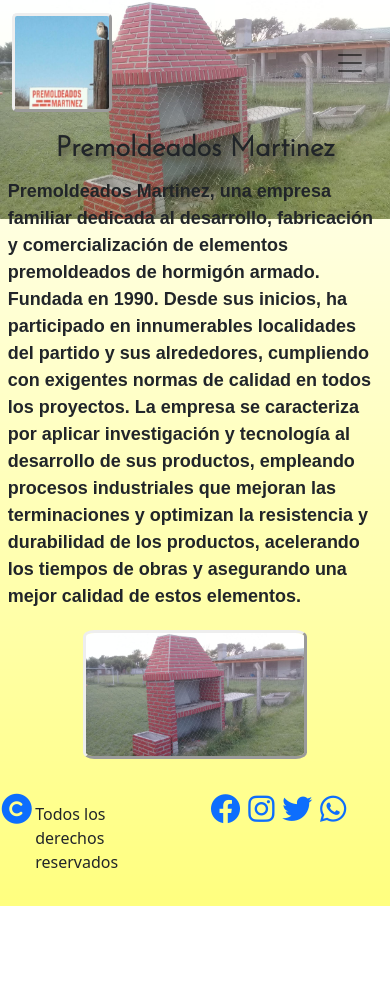
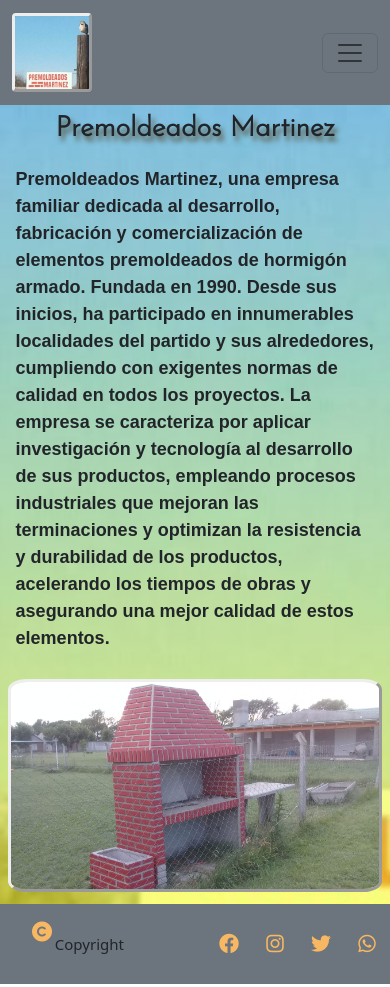
Before and after one commit to MagdaNessi/MartinezPremoldeados, a website: page index.html in a window 390 px wide. Before the commit the page ends 906 px from the top, so only its background shows below. Drawn offline with nearby package versions, Linux system fonts and the light colour scheme.

Commit message:
correccion de medias

```diff
--- a/index.html
+++ b/index.html
@@ -35,20 +35,20 @@
     <link rel="stylesheet" href="./css/estilo.css">
 </head>
 
-<body class="body__fondo">
+<body>
     <header>
         <!--NAVBAR BOOSTRAP-->
-        <nav class="navbar navbar-expand-lg bg-none">
+        <nav class="navbar navbar-expand-lg bg-secondary">
             <div class="container-fluid">
                 <a class="navbar-brand me-auto" href="./index.html"><img src="./imagen/logo.jpg" class="img-fluid"
-                        width="100px" height="100px" alt="Logo"></a>
+                        width="80px" height="80px" alt="Logo"></a>
                 <button class="navbar-toggler" type="button" data-bs-toggle="collapse"
                     data-bs-target="#navbarSupportedContent" aria-controls="navbarSupportedContent"
                     aria-expanded="false" aria-label="Toggle navigation">
                     <span class="navbar-toggler-icon"></span>
                 </button>
                 <div class="collapse navbar-collapse" id="navbarSupportedContent">
-                    <ul class="navbar-nav ms-auto mb-2 mb-lg-0 ">
+                    <ul class="navbar-nav text-center ms-auto mb-2 mb-lg-0 ">
                         <li class="nav-item">
                             <a class="nav-link active" aria-current="page" href="./index.html">Nosotros</a>
                         </li>
@@ -59,7 +59,7 @@
                             <a class="nav-link" href="./pages/servicios.html">Servicios</a>
                         </li>
                         <li class="nav-item">
-                            <a class="nav-link" href="./pages/galeria.html">Galeria</a>
+                            <a class="nav-link" href="./pages/galeria.html">Galería</a>
                         </li>
                         <li class="nav-item">
                             <a class="nav-link" href="./pages/contactanos.html">Contactanos</a>
@@ -72,7 +72,7 @@
             </div>
         </nav>
     </header>
-    <main>
+    <main  class="body__fondo">
         <section >
             <h1 class="animate__animated animate__flipInX">Premoldeados Martinez</h1>
 
@@ -102,10 +102,10 @@
 
     </main>
 
-    <footer>
+    <footer class="bg-secondary">
         <div>
             <a href=""><i class="fa-solid fa-copyright"></i></a>
-            <p>Todos los derechos reservados</p>
+            <p>Copyright</p>
 
         </div>
         <ul class="footer">
--- a/scss/components/_body.scss
+++ b/scss/components/_body.scss
@@ -1,7 +1,7 @@
 .body__fondo {
     background-image: linear-gradient($gradienti) ,
-        url(../imagen/fondo.jpeg);
-    background-size: contain;
+        url(../imagen/logo.jpg);
+    background-size: cover;
     background-repeat: no-repeat;
     opacity: none;
 }
--- a/scss/components/_parrafos.scss
+++ b/scss/components/_parrafos.scss
@@ -1,5 +1,5 @@
 section p {
-    margin: 2%;
+    margin: 4%;
     font-weight: map-get($size_parrafo, weight);
     font-size: map-get($size_parrafo, size);
     font-family: Arial, Helvetica, sans-serif;
--- a/scss/general/_footer.scss
+++ b/scss/general/_footer.scss
@@ -1,48 +1,52 @@
 footer {
     display: flex;
+    justify-content: center;
+    align-items: center;
+    height: 80px;
+
 
     div {
         display: flex;
-        width: 50%;
+        width: 40%;
         padding-top: 1rem;
         padding-bottom: 1rem;
+        margin-left: 1rem;
 
         p {
             padding-top: 1rem;
             padding-left: 1%;
+            font-size: 15px;
         }
 
         a {
             padding-top: 0;
             margin-right: 1%;
-            margin-left: 1%;
+            margin-left: 1rem;
             font-size: 30px;
-            transition: all 1s;
+           color: $icon;
 
-            &:hover {
-                @include hover ($colorhover, 35px);
-            }
+
         }
     }
 }
 
 .footer {
     display: flex;
-    width: 50%;
+    width: 60%;
+    margin-left: 1rem;
+
 
 
     li {
+
         display: flex;
         justify-content: space-around;
         width: 50%;
         font-size: 30px;
         padding-top: 1rem;
-        padding-bottom: 1rem;
-        transition: all 1s;
+        a{
+            color: $icon;
+        }
 
-
-        &:hover {
-            @include hover ($colorhover, 40px);
-        }
     }
 }
--- a/scss/general/_header.scss
+++ b/scss/general/_header.scss
@@ -1,11 +1,4 @@
-.nav-item {
-    transition: all 1s;
-    font-size: small;
 
-    &:hover {
-        @include hover ($colorhover, 15px);
-    }
-}
 
 .img-fluid {
     border-style: outset;
--- a/scss/layout/_contacto.scss
+++ b/scss/layout/_contacto.scss
@@ -9,14 +9,14 @@
         width: 100%;
         height: 100%;
         padding: 5%;
-        border-radius: 20%;
+        border-radius: 15%;
         justify-content: center;
         gap: 2%;
 
         div {
             padding: 2%;
-            font-size: 15px;
-            font-weight: map-get($size_parrafo, weight);
+            font-size: 14px;
+            /*font-weight: map-get($size_parrafo, weight);*/
 
 
         }
@@ -30,22 +30,10 @@
             border-style: outset;
             border-radius: 10%;
             margin-top: 10px;
-            transition: all 1s;
 
-            &:hover {
-                padding: 1px 2px;
-                width: 150px;
-                font-size: 25px;
-            }
 
         }
     }
 
 
 }
-
-@media screen and (max-width: 840px) {
-    iframe {
-        width: auto;
-    }
-}
--- a/scss/utilities/_variables.scss
+++ b/scss/utilities/_variables.scss
@@ -1,5 +1,6 @@
-$colorhover: rgb(181, 216, 247);
+$colorhover: rgb(247, 235, 221);
 $shadow: rgb(88, 87, 68);
+$icon:rgb(248, 184, 99);
 $gradienti: (
     rgba(34, 34, 53, 0),
     rgba(255, 255, 0, 0.5)
--- a/scss/views/_medias.scss
+++ b/scss/views/_medias.scss
@@ -1,18 +1,74 @@
 @media screen and (max-width: 840px) {
     iframe {
-        width: auto;
+        width: 319px !important;
+    }
+    .body__fondo {
+        background-size: 900px;
     }
 }
 
-@media screen and (max-width: 1023px) {
+
+@media screen and (min-width: 770px) {
+    .nav-item {
+        transition: all 1s;
+        font-size: small;
+
+
+        &:hover {
+            @include hover ($colorhover, 15px);
+
+        }
+    }
+
     footer {
-        width: 90%;
+        a {
+            transition: all 1s;
+
+            &:hover {
+                @include hover ($colorhover, 35px);
+            }
+        }
+
+        li {
+            transition: all 1s;
+
+            &:hover {
+                @include hover ($colorhover, 35px);
+            }
+        }
+    }
+
+    button {
+
+        transition: all 1s;
+
+        &:hover {
+            padding: 1px 2px;
+            width: 150px;
+            font-size: 25px;
+        }
 
     }
 
 }
-@media screen and (max-width: 479px) {
-    .principal {
+
+@media screen and (max-width: 768px) {
+
+    footer {
+        div {
+            a {
+                font-size: 20px;
+            }
+        }
+    }
+
+    .footer {
+        a {
+            font-size: 20px;
+        }
+    }
+
+    .principal img {
         width: 100%;
 
     }
```
Also changed, not shown: pages/contactanos.html (+8 -11 lines), pages/galeria.html (+6 -6 lines), pages/premoldeados.html (+6 -6 lines), pages/servicios.html (+6 -6 lines), css/estilo.css.
